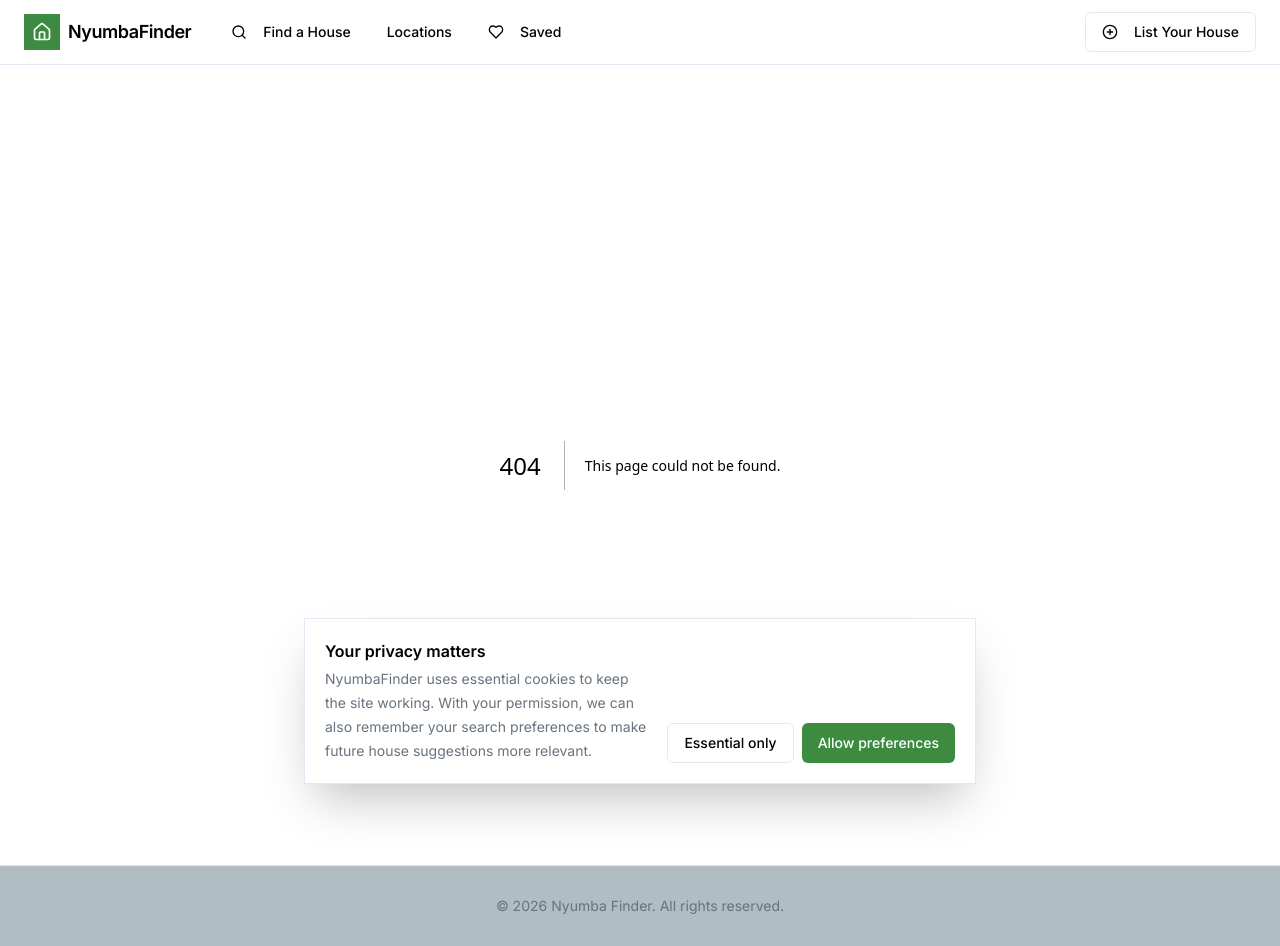
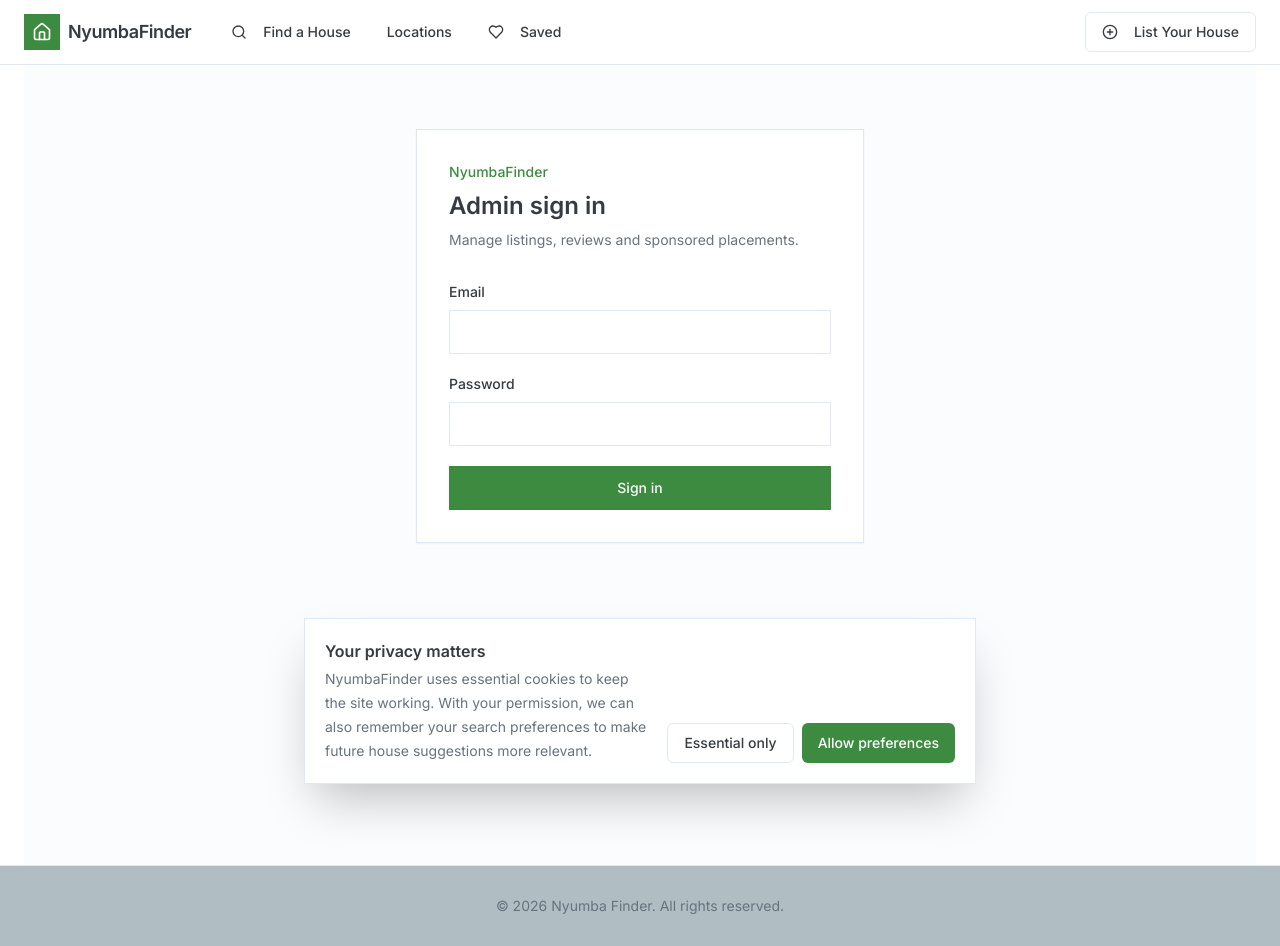
Before and after one commit to jaykurgat/Nyumba-Finder, a Next.js app: page /admin/login in a window 1280 px wide. Before the commit this address had no page. Built offline with nearby package versions, Linux system fonts and the light colour scheme.

Commit message:
Add admin dashboard and sign-in UI

```diff
--- /dev/null
+++ b/src/app/admin/login/page.tsx
@@ -0,0 +1,49 @@
+"use client";
+
+import { FormEvent, useState } from 'react';
+import { useRouter } from 'next/navigation';
+
+export default function AdminLoginPage() {
+  const router = useRouter();
+  const [email, setEmail] = useState('');
+  const [password, setPassword] = useState('');
+  const [error, setError] = useState('');
+  const [loading, setLoading] = useState(false);
+
+  async function submit(event: FormEvent) {
+    event.preventDefault();
+    setLoading(true);
+    setError('');
+    const response = await fetch('/api/admin/login', {
+      method: 'POST',
+      headers: { 'Content-Type': 'application/json' },
+      body: JSON.stringify({ email, password }),
+    });
+    const data = await response.json().catch(() => ({}));
+    if (!response.ok) setError(data.message || 'Unable to sign in.');
+    else router.push('/admin');
+    setLoading(false);
+  }
+
+  return (
+    <main className="min-h-screen bg-muted/30 px-4 py-16">
+      <div className="mx-auto max-w-md border bg-background p-8 shadow-sm">
+        <p className="text-sm font-medium text-primary">NyumbaFinder</p>
+        <h1 className="mt-2 text-2xl font-semibold">Admin sign in</h1>
+        <p className="mt-2 text-sm text-muted-foreground">Manage listings, reviews and sponsored placements.</p>
+        <form onSubmit={submit} className="mt-8 space-y-5">
+          <label className="block text-sm font-medium">Email
+            <input value={email} onChange={(e) => setEmail(e.target.value)} type="email" required className="mt-2 h-11 w-full border bg-background px-3 outline-none focus:border-primary" />
+          </label>
+          <label className="block text-sm font-medium">Password
+            <input value={password} onChange={(e) => setPassword(e.target.value)} type="password" required className="mt-2 h-11 w-full border bg-background px-3 outline-none focus:border-primary" />
+          </label>
+          {error && <p className="text-sm text-destructive">{error}</p>}
+          <button disabled={loading} className="h-11 w-full bg-primary px-4 text-sm font-medium text-primary-foreground disabled:opacity-60">
+            {loading ? 'Signing in…' : 'Sign in'}
+          </button>
+        </form>
+      </div>
+    </main>
+  );
+}
```
